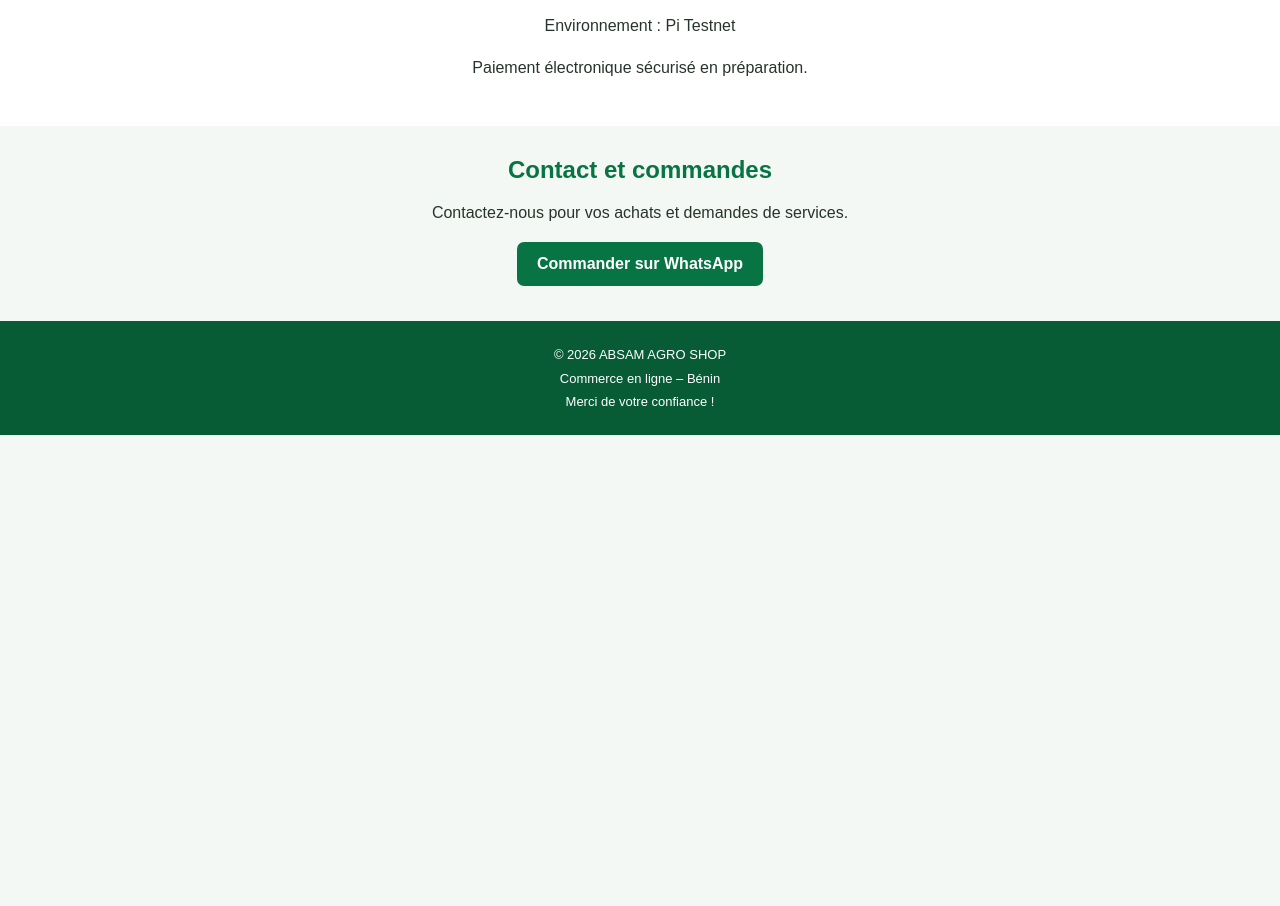
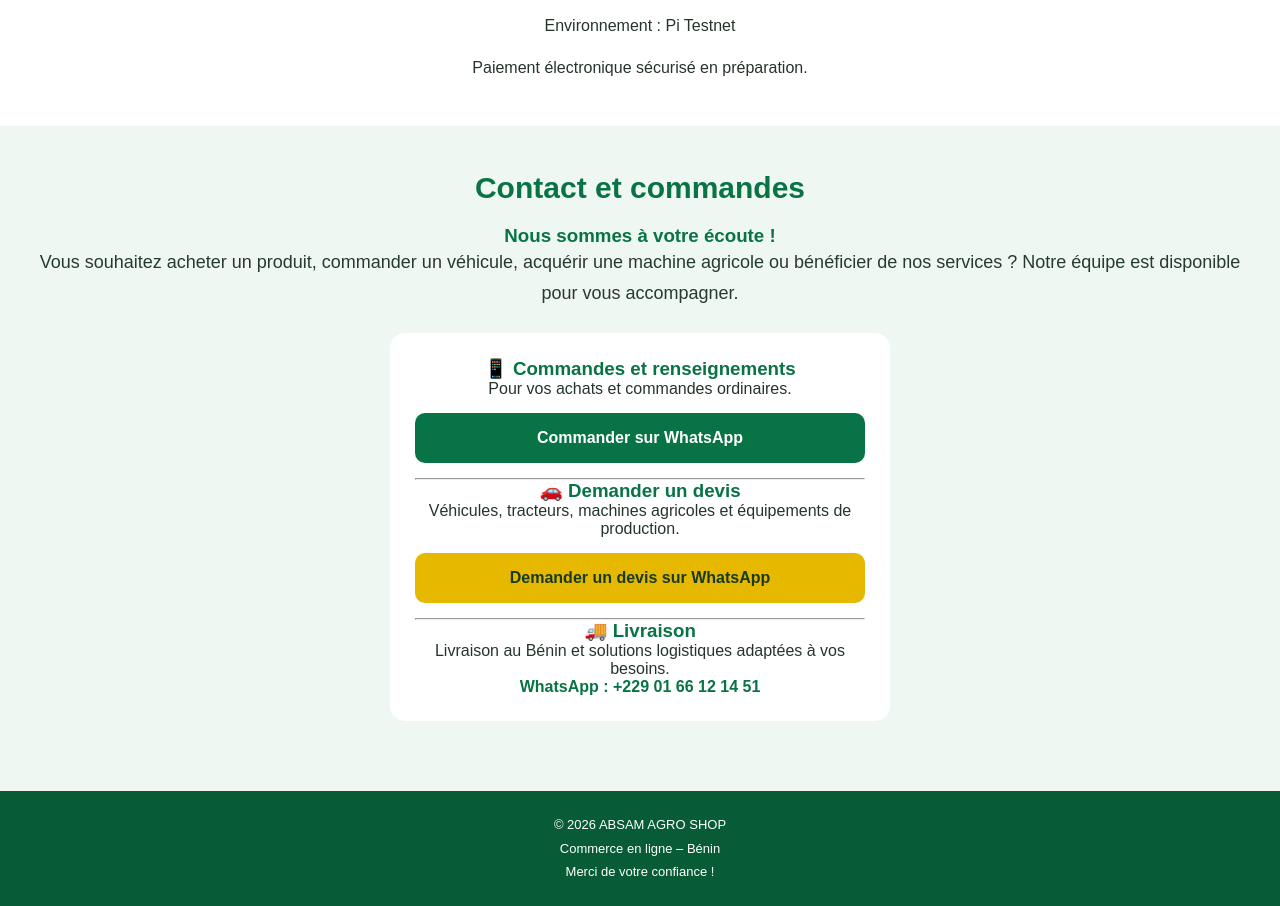
Before and after one commit to absamagroshop2/absam-agro-shop-testnet, a plain HTML site: page index.html in a window 1280 px wide. Shown: the part 4422-5328 px from the top of the page. Before the commit the page ends 4857 px from the top, so only its background shows below. Drawn offline with Linux system fonts and the light colour scheme.

Commit message:
Enhance contact section with styling and details
Updated the contact section with new styles and additional information for customer inquiries and orders.

```diff
--- a/index.html
+++ b/index.html
@@ -269,19 +269,48 @@ class="service-image">
   <p>Paiement électronique sécurisé en préparation.</p>
 </section>
 
-<section id="contact">
-  <h2>Contact et commandes</h2>
-  <p style="text-align:center; margin-bottom:15px;">
-    Contactez-nous pour vos achats et demandes de services.
-  </p>
+<section id="contact" style="background:#eef7f1;padding:45px 20px;text-align:center;">
 
-  <div style="text-align:center;">
-    <a class="btn"
-       href="https://wa.me/2290166121451"
-       target="_blank">
-       Commander sur WhatsApp
-    </a>
-  </div>
+<h2 style="color:#087344;font-size:30px;">Contact et commandes</h2>
+
+<h3 style="color:#087344;">Nous sommes à votre écoute !</h3>
+
+<p style="font-size:18px;line-height:1.7;color:#263b30;">
+Vous souhaitez acheter un produit, commander un véhicule,
+acquérir une machine agricole ou bénéficier de nos services ?
+Notre équipe est disponible pour vous accompagner.
+</p>
+
+<div style="background:white;padding:25px;border-radius:15px;margin:25px auto;max-width:500px;">
+
+<h3 style="color:#087344;">📱 Commandes et renseignements</h3>
+<p>Pour vos achats et commandes ordinaires.</p>
+
+<a href="https://wa.me/2290166121451?text=Bonjour%20ABSAM%20AGRO%20SHOP%2C%20je%20souhaite%20passer%20une%20commande."
+style="display:block;background:#087344;color:white;padding:16px;border-radius:10px;text-decoration:none;font-weight:bold;margin:15px 0;">
+Commander sur WhatsApp
+</a>
+
+<hr>
+
+<h3 style="color:#087344;">🚗 Demander un devis</h3>
+<p>Véhicules, tracteurs, machines agricoles et équipements de production.</p>
+
+<a href="https://wa.me/2290166121451?text=Bonjour%20ABSAM%20AGRO%20SHOP%2C%20je%20souhaite%20obtenir%20un%20devis."
+style="display:block;background:#e6b800;color:#173b20;padding:16px;border-radius:10px;text-decoration:none;font-weight:bold;margin:15px 0;">
+Demander un devis sur WhatsApp
+</a>
+
+<hr>
+
+<h3 style="color:#087344;">🚚 Livraison</h3>
+<p>Livraison au Bénin et solutions logistiques adaptées à vos besoins.</p>
+
+<p style="font-weight:bold;color:#087344;">
+WhatsApp : +229 01 66 12 14 51
+</p>
+
+</div>
 </section>
 
 <footer>
```
